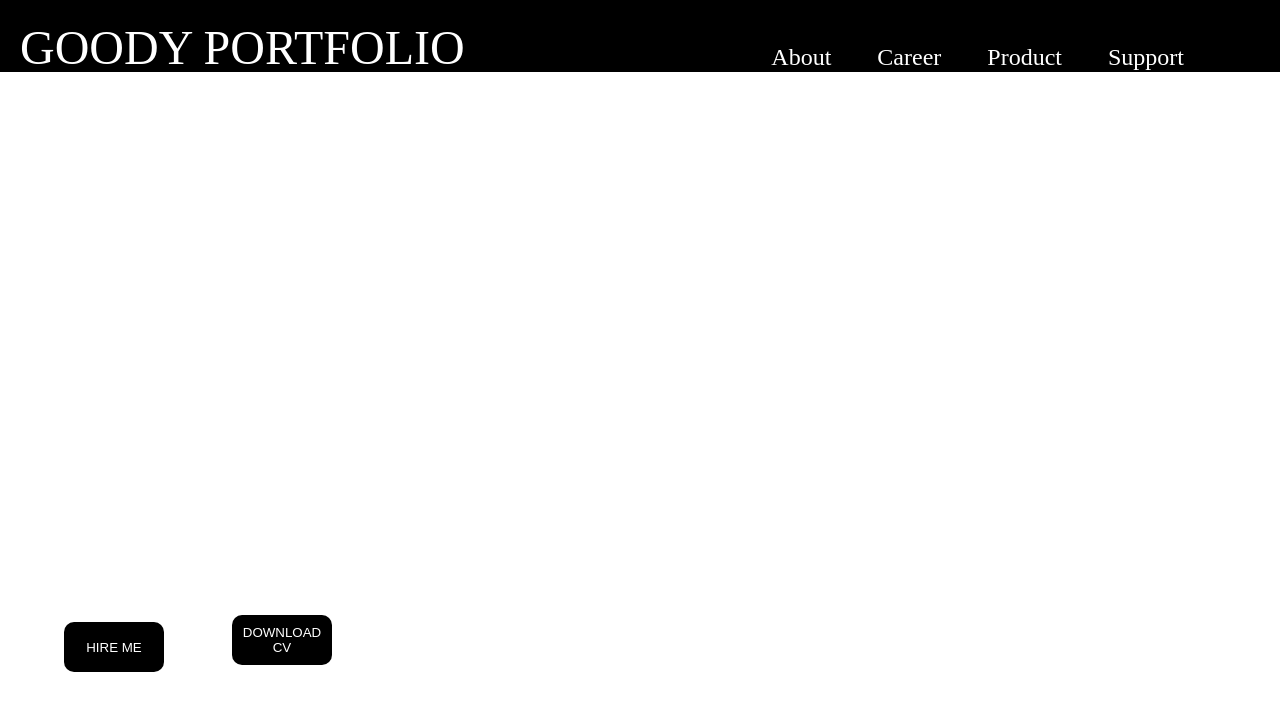
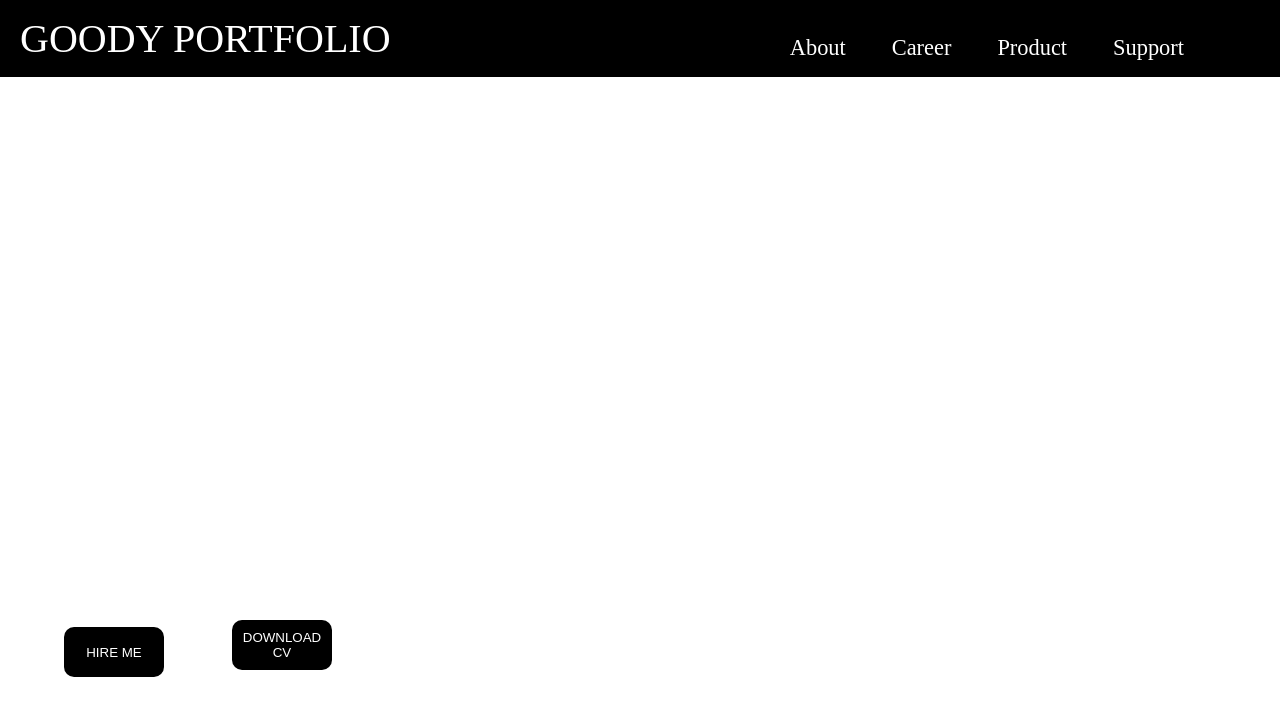
Before and after one commit to Maduike-7/project-portfolio, a plain HTML site: page index.html in a window 1280 px wide. Drawn offline with Linux system fonts and the light colour scheme.

Commit message:
fix commit

```diff
--- a/styles.css
+++ b/styles.css
@@ -23,30 +23,31 @@ ul {
 }
 
    li {
-    font-size: 1.5rem;
+    font-size: 1.4rem;
     list-style: none;
    }
 
    .navbar {
     width: 100vw;
-    height: 9vh;
+    height: 6vw;
     background-color: #000;
     display: flex;
     justify-content: space-between;
     padding: 20px;
+    align-items: center;
    }
    .nav-links a {
    color: #fff;
    }
 
    .nav-links a:hover {
-    font-weight: 900;
+    font-weight: 600;
     color: #000;
     }
 
    .logo {
    color: #fff;
-    font-size: 3rem;
+    font-size: 2.5rem;
   text-transform: uppercase;
       }
 
```
